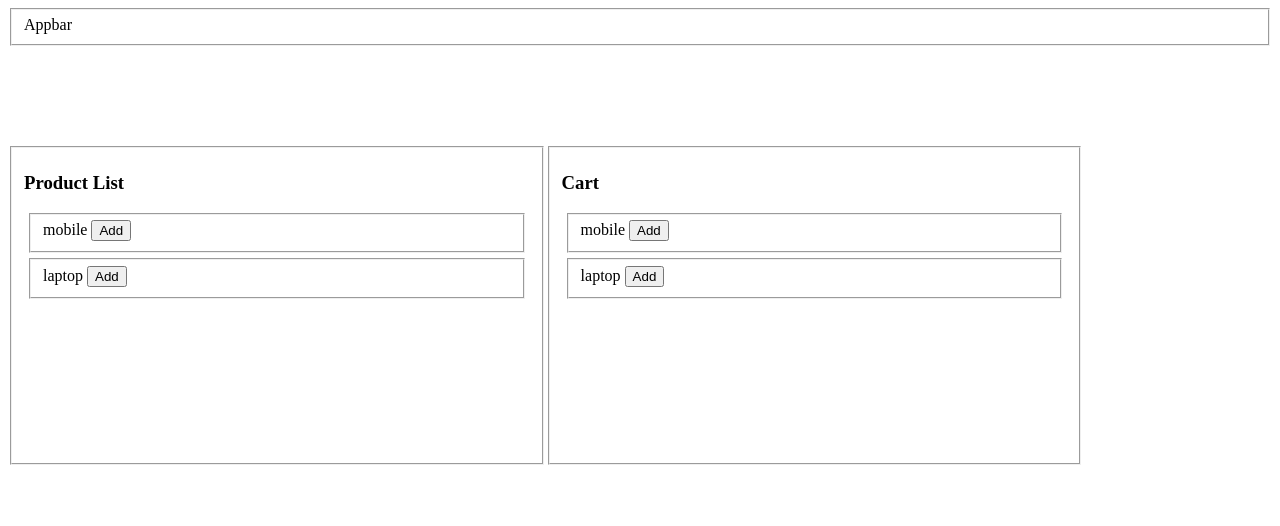
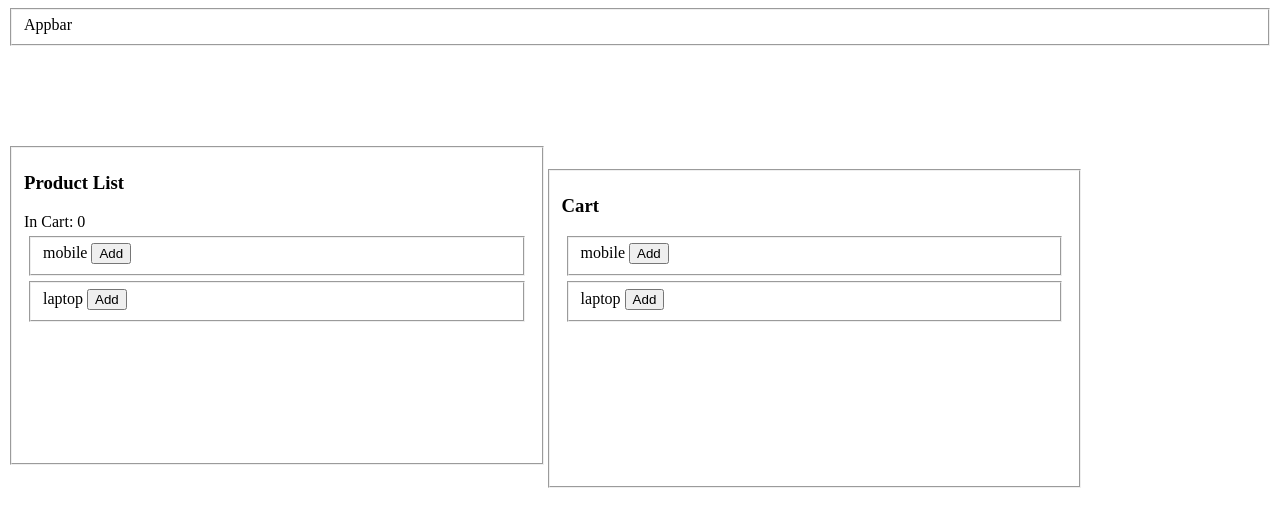
Before and after one commit to gavand-sagar/vite-project-feb-react-mui, a React (Vite) app: page / in a window 1280 px wide. Shown: the top 526 px of the page. Built offline with nearby package versions, Linux system fonts and the light colour scheme.

Commit message:
state in product list page

```diff
--- a/src/ContextDemo/ProductList.tsx
+++ b/src/ContextDemo/ProductList.tsx
@@ -1,4 +1,4 @@
-import React from 'react'
+import React, { useState } from 'react'
 
 type Props = {}
 
@@ -8,6 +8,8 @@ export default function ProductList({ }: Props) {
     }, {
         title: 'laptop'
     }]
+
+    const [cartInfo, setCartInfo] = useState<any[]>([])
     return (
         <fieldset style={{
             display: 'inline-block', width: '40%',
@@ -15,9 +17,10 @@ export default function ProductList({ }: Props) {
             height: '300px'
         }}>
             <h3>Product List</h3>
+            <span>In Cart: {cartInfo.length}</span>
             {
                 productList.map(x => <fieldset style={{ margin: '5px' }}>
-                    {x.title} <button>Add</button>
+                    {x.title} <button onClick={() => setCartInfo([...cartInfo, x.title])}>Add</button>
                 </fieldset>)
             }
         </fieldset>
```
Also changed, not shown: index.js (added, +11 -0 lines).
